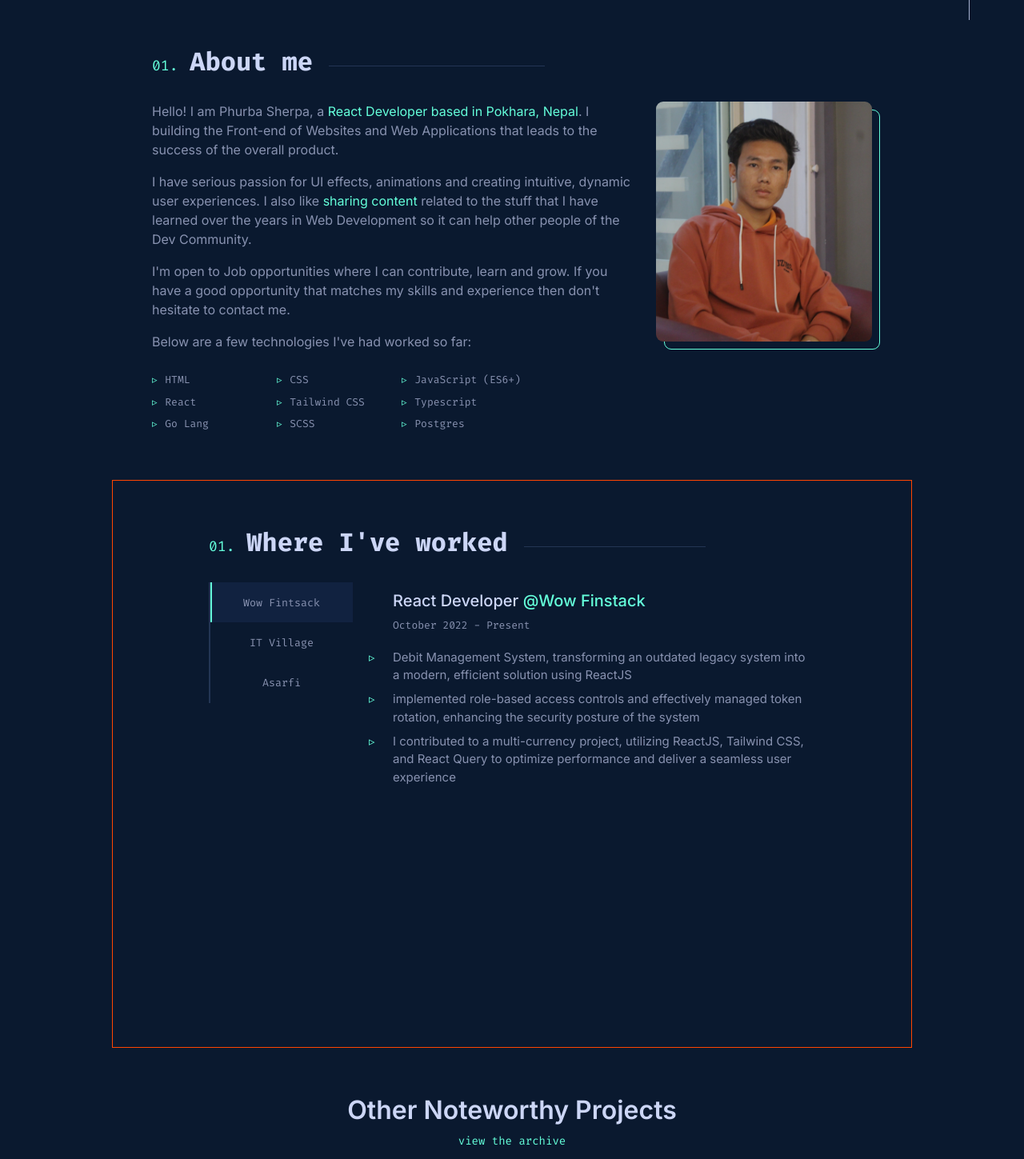
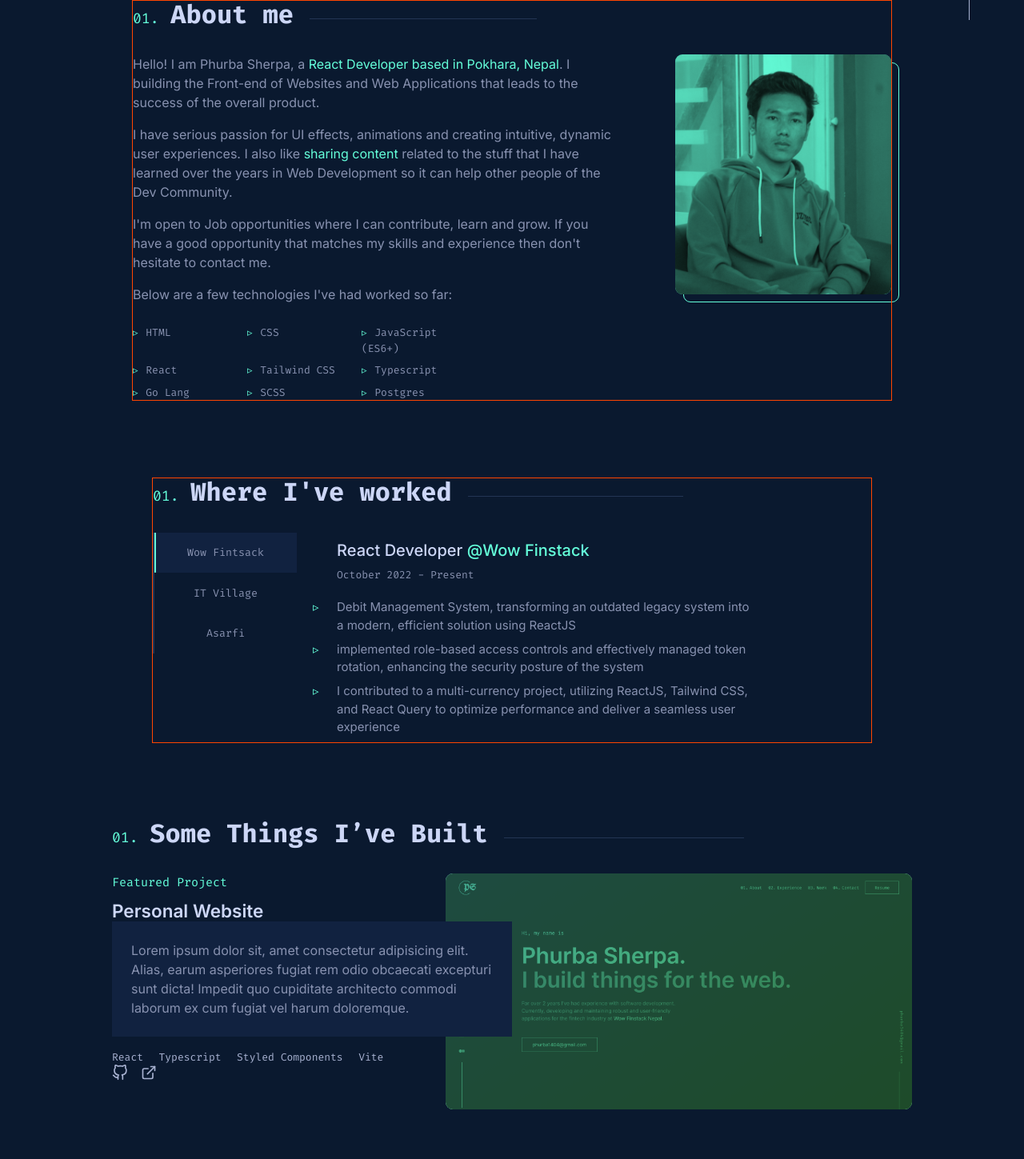
Before and after one commit to Phurba-Sherpa/v2-portfolio, a React (Vite) app: page / in a window 1280 px wide. Shown: the part 800-2249 px from the top of the page at 80% size. Built offline with nearby package versions, Linux system fonts and the light colour scheme; the HTML template or start-up script is replaced by a standard one.

Commit message:
90% complete project section

```diff
--- /dev/null
+++ b/src/components/ProjectItem.tsx
@@ -0,0 +1,92 @@
+import styled from 'styled-components'
+import TechStackList from './TechStackList'
+import ProjectLinkList from './ProjectLinkList'
+import v2url from '../assets/v2-personal-website.png'
+
+const StyledProject = styled.li`
+    display: grid;
+    grid-template-columns: repeat(12, 1fr);
+    grid-template-rows: repeat(6, 1fr);
+
+    .feature-text {
+        font-family: var(--ff-mono);
+        color: var(--color-green);
+        font-size: var(--fs-base);
+        margin-bottom: .8125em;
+    }
+
+    .project-details {
+        grid-column: 1/-1;
+        grid-row: 1/-1;
+        .project__desc {
+            background-color: var(--color-brand-300);
+            padding: 1.5em;
+            border-radius: var(--rounded-xs);
+        }
+    }
+
+    .project-img {
+        grid-column: 1/-1;
+        grid-row: 1/-1;
+        z-index: -1;
+        background: linear-gradient(0.4turn, #64ffda, #64ff8d);
+        border-radius: var(--rounded-sm);
+
+        > img {
+            position: relative;
+            object-fit: cover;
+            height: 100%;
+            z-index: 1;
+            filter: grayscale(100%) contrast(0.5);
+            mix-blend-mode: multiply;
+            border-radius: var(--rounded-sm);
+        }
+    }
+
+    @media (min-width: 840px) {
+        .project-details {
+            grid-column: 1/7;
+        }
+        .project-img {
+            grid-column: 6/-1;
+        }
+        &:nth-child(even) {
+        & > .project-details {
+            display: flex;
+            flex-direction: column;
+            align-items: end;
+            grid-column: 6/-1;
+        }
+
+        & > .project-img {
+            grid-column: 1/7;
+        }
+    }
+    }
+`
+
+const ProjectItem = () => {
+    return (
+        <StyledProject>
+            <div className="project-details">
+                <p className="feature-text">Featured Project</p>
+                <h2>Personal Website</h2>
+                <p className="project__desc">
+                    Lorem ipsum dolor sit, amet consectetur adipisicing elit.
+                    Alias, earum asperiores fugiat rem odio obcaecati excepturi
+                    sunt dicta! Impedit quo cupiditate architecto commodi
+                    laborum ex cum fugiat vel harum doloremque.
+                </p>
+                <TechStackList
+                    techs={['React', 'Typescript', 'Styled Components', 'Vite']}
+                />
+                <ProjectLinkList />
+            </div>
+            <div className="project-img">
+                <img src={v2url} alt="personal website" />
+            </div>
+        </StyledProject>
+    )
+}
+
+export default ProjectItem
--- /dev/null
+++ b/src/components/ProjectLinkList.tsx
@@ -0,0 +1,32 @@
+import { FiExternalLink, FiGithub } from 'react-icons/fi'
+import styled from 'styled-components'
+
+const StyledProjectLink = styled.ul`
+    list-style: none;
+    display: flex;
+    gap: 1.6rem;
+    align-items: center;
+    svg {
+        color: var(--color-slate-300);
+    }
+`
+
+const ProjectLinkList = () => {
+    return (
+        <StyledProjectLink>
+            <li>
+                <a href="#">
+                    <FiGithub className="github" size={20} />
+                </a>
+            </li>
+
+            <li>
+                <a href="#">
+                    <FiExternalLink size={20} />
+                </a>
+            </li>
+        </StyledProjectLink>
+    )
+}
+
+export default ProjectLinkList
--- /dev/null
+++ b/src/components/TechStackList.tsx
@@ -0,0 +1,26 @@
+import styled from 'styled-components'
+
+const StyledTechStack = styled.ul`
+    list-style: none;
+    display: flex;
+    font-family: var(--ff-mono);
+    gap: 1.5em;
+    align-items: center;
+    font-size: var(--fs-xs);
+    color: var(--color-slate-300);
+`
+
+type ITectStack = {
+    techs: string[]
+}
+const TechStackList = ({ techs }: ITectStack) => {
+    return (
+        <StyledTechStack>
+            {techs.map((tech, index) => (
+                <li key={index}>{tech}</li>
+            ))}
+        </StyledTechStack>
+    )
+}
+
+export default TechStackList
--- a/src/pages/About.tsx
+++ b/src/pages/About.tsx
@@ -5,19 +5,17 @@ import Link from '../components/Link'
 import meUrl from '../assets/me.JPG'
 
 const StyledAboutSection = styled.section`
-    /* height: 100%; */
-    width: 90%;
-    margin: 0 auto;
-    padding-block: 6rem;
-    .section-title {
-    }
+    border: 1px solid orangered;
+    margin-bottom: 9.6rem;
+    margin-inline: auto;
+    width: 95%;
     ul {
         list-style: none;
         font-size: var(--fs-xs);
         font-family: var(--ff-mono);
         display: grid;
         grid-template-columns: repeat(3, 1fr);
-        max-width: 60ch;
+        max-width: 55ch;
         row-gap: 0.625em;
         margin-top: 2em;
     }
@@ -30,16 +28,20 @@ const StyledAboutSection = styled.section`
             height: 30rem;
             align-self: self-start;
             position: relative;
+            transition: all 0.3s;
             > div {
+                background: var(--color-green);
+                border-radius: 9px;
                 height: 100%;
             }
             img {
                 width: 100%;
                 height: 100%;
                 object-fit: cover;
-                transition: all 0.3s;
+                mix-blend-mode: multiply;
+                filter: grayscale(100%) contrast(1);
                 border-radius: 9px;
-                filter: brightness(80%);
+
             }
 
             &::after {
@@ -56,12 +58,19 @@ const StyledAboutSection = styled.section`
             }
 
             &:hover {
-                img {
-                    transform: translate(-2px, -2px);
+                    transform: translate(-3px, -3px);
+                &::after {
+                    transform: translate(3px, 3px);
                 }
-                &::after {
-                    transform: translate(2px, 2px);
+
+                div {
+                    background: none;
+                    img {
+                        filter: initial;
+                    }
                 }
+
+
             }
         }
     }
--- a/src/pages/Contact.tsx
+++ b/src/pages/Contact.tsx
@@ -2,6 +2,7 @@ import styled from 'styled-components'
 import Button from '../components/Button'
 
 const StyledContactPage = styled.div`
+    border: 1px solid orangered;
     height: 100%;
     display: flex;
     flex-direction: column;
--- a/src/pages/Experience.tsx
+++ b/src/pages/Experience.tsx
@@ -6,9 +6,11 @@ import { EXP } from '../data'
 
 const StyledSection = styled.section`
     border: 1px solid orangered;
-    height: 100%;
-    padding: 6rem 12rem;
+    margin-bottom: 9.6rem;
+    width: 90%;
+    margin-inline: auto;
 
+    /* height: 100%; */
     .tab-container {
         display: flex;
         gap: 5rem;
--- a/src/pages/LandingPage.tsx
+++ b/src/pages/LandingPage.tsx
@@ -3,6 +3,9 @@ import Button from '../components/Button'
 import Link from '../components/Link'
 
 const StyledPage = styled.div`
+    border: 1px solid orangered;
+    /* margin-bottom: 9.6rem; */
+
     height: 100%;
     h2 {
         font-size: clamp(22px, 8vw, 70px);
--- a/src/pages/MainPage.tsx
+++ b/src/pages/MainPage.tsx
@@ -3,7 +3,7 @@ import About from './About'
 import Contact from './Contact'
 import NoteWorthyProject from './NoteWorthyProject'
 import Experience from './Experience'
-
+import Projects from './Projects'
 
 export default function MainPage() {
     return (
@@ -11,6 +11,7 @@ export default function MainPage() {
             <LandingPage />
             <About />
             <Experience />
+            <Projects />
             <NoteWorthyProject />
             <Contact />
         </>
--- a/src/pages/NoteWorthyProject.tsx
+++ b/src/pages/NoteWorthyProject.tsx
@@ -4,7 +4,9 @@ import Link from '../components/Link'
 import { noteWorthyProj } from '../data/note-worthy-projects'
 
 const StyledContainer = styled.section`
-    padding-block: 6rem;
+    border: 1px solid orangered;
+    margin-bottom: 9.6rem;
+
     > header {
         text-align: center;
         > h2 {
--- /dev/null
+++ b/src/pages/Projects.tsx
@@ -0,0 +1,26 @@
+import styled from 'styled-components'
+import Title from '../components/Title'
+import ProjectItem from '../components/ProjectItem'
+
+const StyledProjectSection = styled.section`
+    /* border: 1px solid orangered; */
+
+    > ul {
+        >li:not(:last-child) {
+            margin-bottom: 6.4rem;
+        }
+    }
+`
+const Projects = () => {
+    return (
+        <StyledProjectSection>
+            <Title>Some Things I’ve Built</Title>
+            <ul>
+                <ProjectItem />
+                <ProjectItem />
+                <ProjectItem />
+            </ul>
+        </StyledProjectSection>
+    )
+}
+export default Projects
--- a/src/styles/GlobalStyles.ts
+++ b/src/styles/GlobalStyles.ts
@@ -21,6 +21,9 @@ const GlobalStyles = createGlobalStyle`
     --navy-shadow: rgba(2, 12, 27, 0.7);
 
     /* border */
+    --rounded-sm: 6px;
+    --rounded-sm: 9px;
+    --rounded-md: 12px;
 
     /* */
     --fs-xxs: 1.2rem;
```
Also changed, not shown: src/assets/v2-personal-website.png (added).
